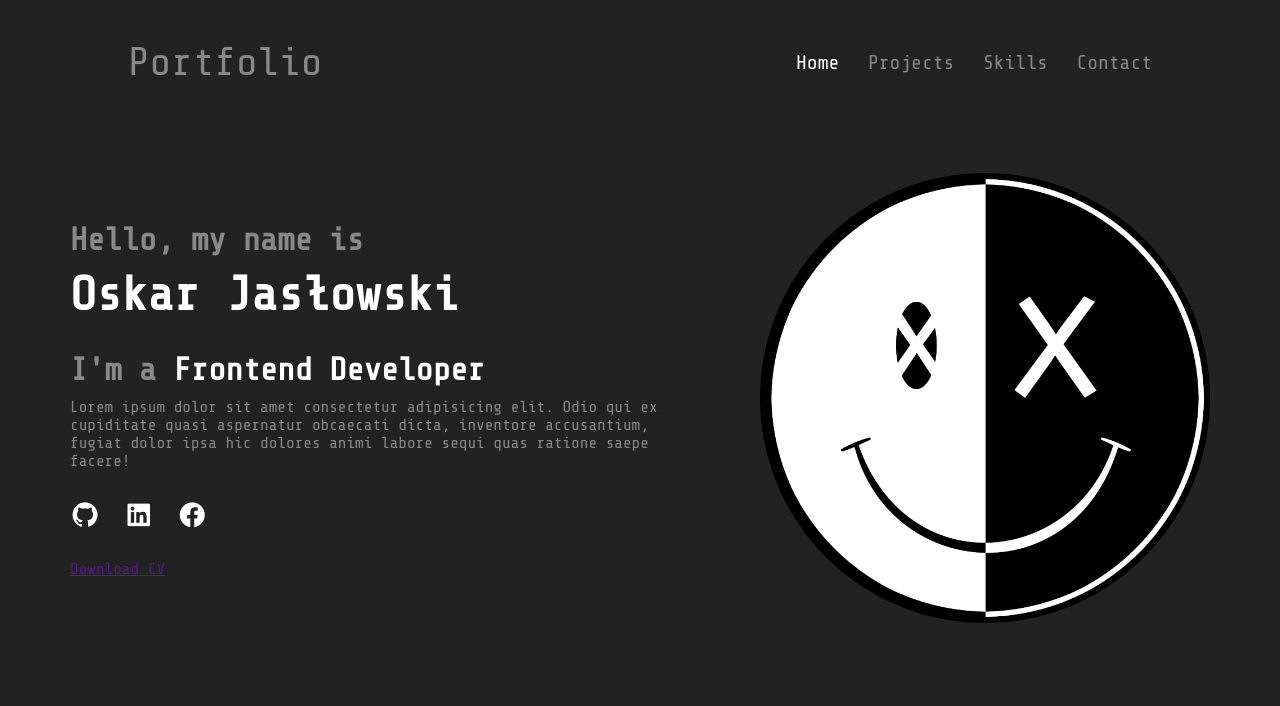
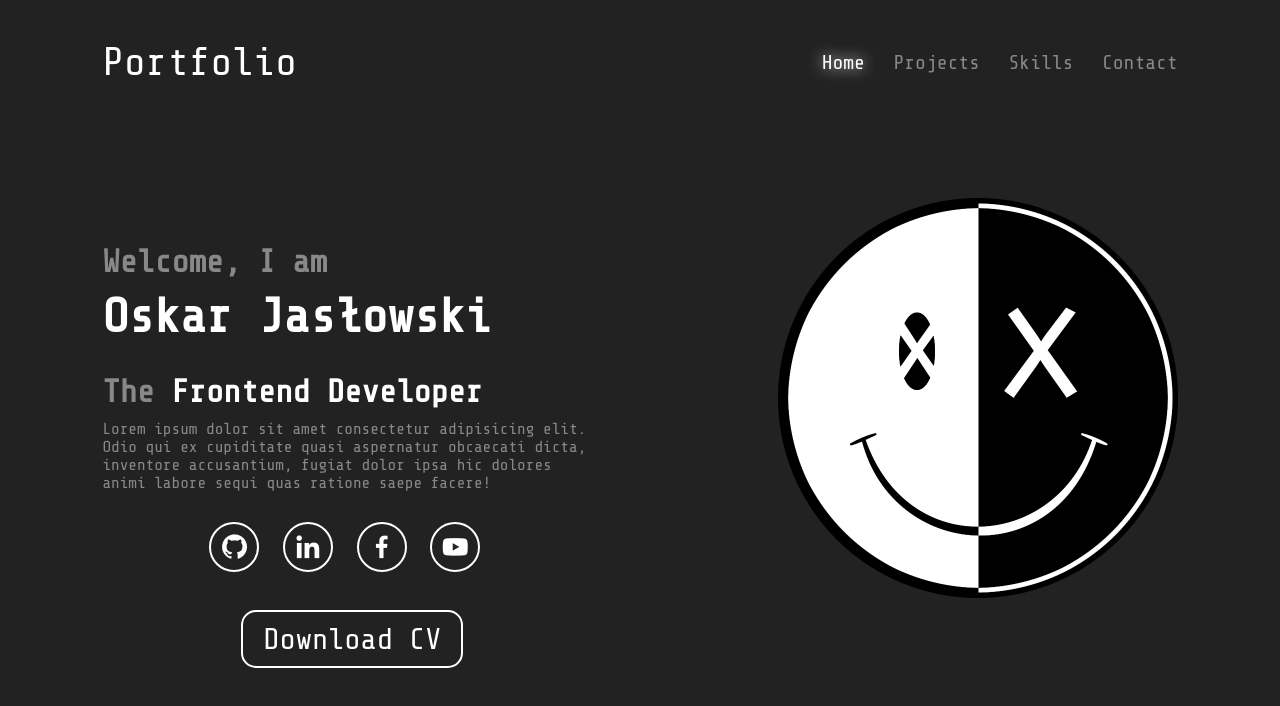
Before and after one commit to ONKJUNUA/PortfolioSite, a plain HTML site: page index.html in a window 1280 px wide. Drawn offline with nearby package versions, Linux system fonts and the light colour scheme.

Commit message:
home page full setup

```diff
--- a/index.html
+++ b/index.html
@@ -21,16 +21,19 @@
     </header>
     <section class="home">
         <div class="home-content">
-            <h3>Hello, my name is</h3>
+            <h3>Welcome, I am</h3>
             <h1>Oskar Jasłowski</h1>
-            <h3>I'm a <span>Frontend Developer</span></h3>
+            <h3>The <span>Frontend Developer</span></h3>
             <p>Lorem ipsum dolor sit amet consectetur adipisicing elit. Odio qui ex cupiditate quasi aspernatur obcaecati dicta, inventore accusantium, fugiat dolor ipsa hic dolores animi labore sequi quas ratione saepe facere!</p>
             <div class="social-media">
                 <a href=""><i class='bx bxl-github'></i></a>
-                <a href=""><i class='bx bxl-linkedin-square' ></i></a>
-                <a href=""><i class='bx bxl-facebook-circle'></i></a>
+                <a href=""><i class='bx bxl-linkedin'></i></a>
+                <a href=""><i class='bx bxl-facebook' ></i></a>
+                <a href=""><i class='bx bxl-youtube' ></i></a>
             </div>
-            <a href="" class="btn">Download CV</a>
+            <div class="cv">
+                <a href="" class="btn">Download CV</a>
+            </div>
         </div>
 
         <div class="home-img">
--- a/style.css
+++ b/style.css
@@ -17,7 +17,7 @@ body{
     top: 0;
     left: 0;
     width: 100%;
-    padding: 40px 10%;
+    padding: 40px 8%;
     background: transparent;
     display: flex;
     justify-content: space-between;
@@ -27,7 +27,7 @@ body{
 
 .logo{
     font-size: 40px;
-    color: #888;
+    color: #fff;
     text-decoration: none;
     cursor: default;
 }
@@ -43,6 +43,7 @@ body{
 .navbar a:hover,
 .navbar .active{
     color: #fff;
+    text-shadow: 0 0 15px #fff;
 }
 
 .home{
@@ -52,11 +53,12 @@ body{
     display: flex;
     justify-content: space-between;
     align-items: center;
-    padding: 70px;
+    padding: 8%;
 }
 
 .home-content{
-    max-width: 600px;
+    margin-top: 100px;
+    max-width: 500px;
 }
 
 .home-content h3{
@@ -79,23 +81,53 @@ body{
 }
 
 .home-img img{
-    max-width: 450px;
+    max-width: 400px;
+}
+
+.social-media{
+    margin: 0 0 20px 0;
+    text-align: center;
 }
 
 .social-media a{
     display: inline-flex;
     justify-content: center;
     align-items: center;
-    width: 30px;
-    height: 30px;
+    width: 50px;
+    height: 50px;
     background: transparent;
     font-size: 30px;
     color: #fff;
     text-decoration: none;
+    border:  2px solid #fff;
+    border-radius: 50%;
     margin: 30px 15px 30px 0;
-    transition: .2s;
+    transition: .5s ease;
 }
 
 .social-media a:hover{
-    color: #888;
+    color: #222;
+    background: #fff;
+    box-shadow: 0 0 15px #fff;
 }
+
+.cv{
+    text-align: center;
+}
+
+.btn{
+    font-size: 30px;
+    background: #222;
+    color: #fff;
+    padding: 10px 20px 10px 20px;
+    border-radius: 15px;
+    border:  2px solid #fff;
+    text-decoration: none;
+    transition: .5s ease;
+}
+
+.btn:hover{
+    color: #222;
+    background: #fff;
+    box-shadow: 0 0 15px #fff;
+}
```
